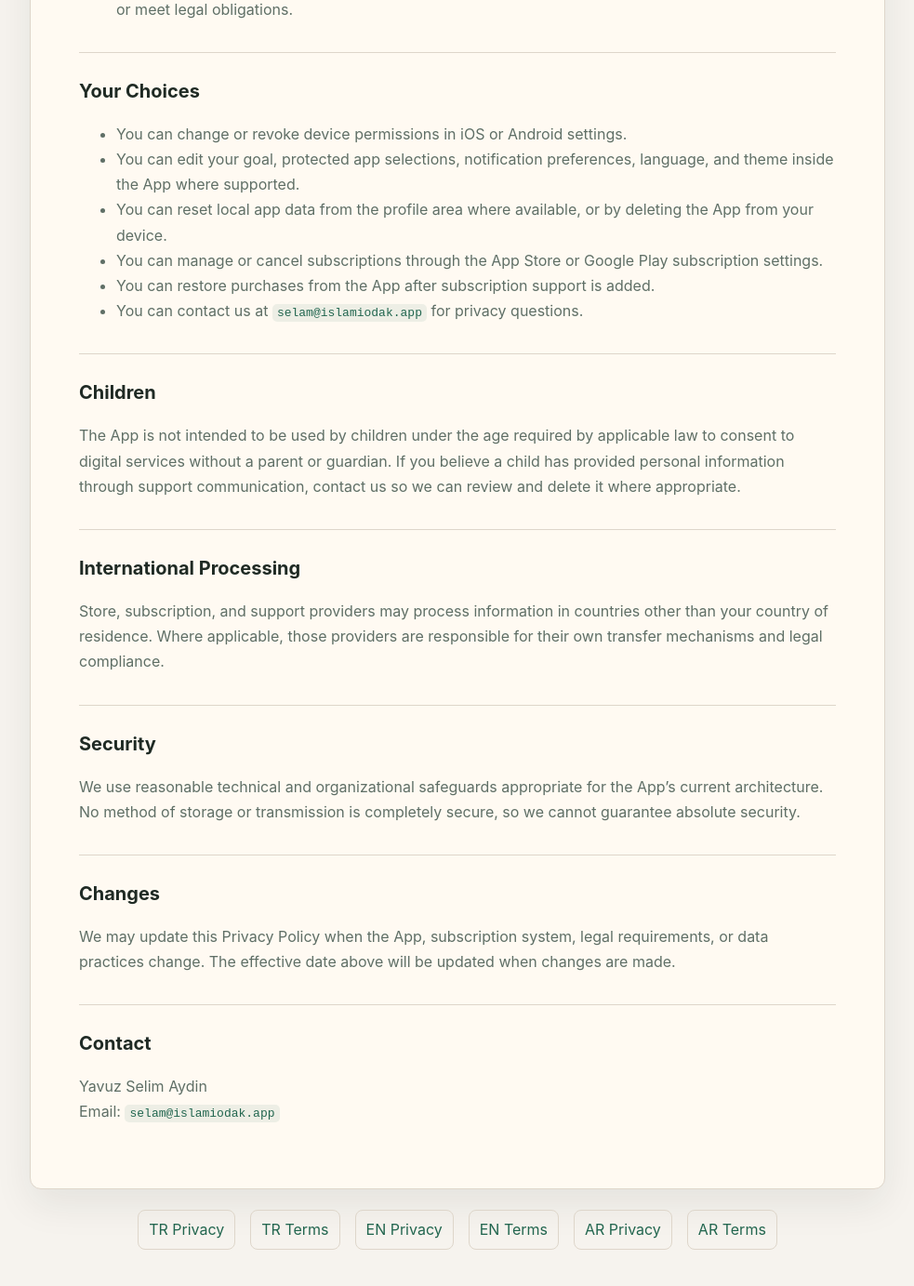
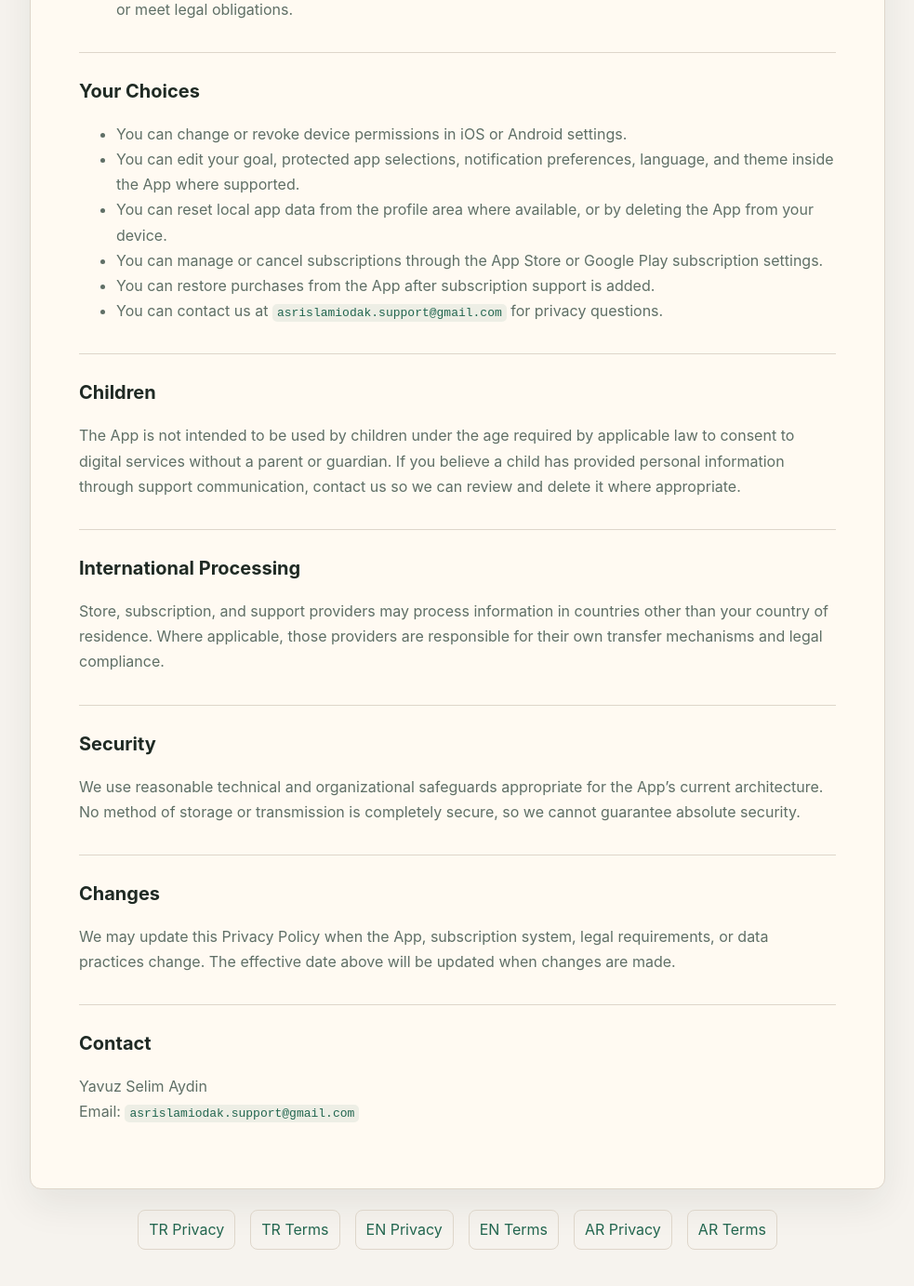
Before and after one commit to yavuzselimaydn/asr-legal, a Jekyll site: the page built from en/privacy/index.md, in a window 1280 px wide and 1400 px high, scrolled down 2126 px. Shown: the top 1383 px of the window at 93% size, without its empty margins (148-1131 px from the left). Built offline with Jekyll 4.4.1, drawn with Linux system fonts in a browser that asks for light colours; some of the changed text lies outside the part shown.

Commit message:
fix: update legal support email

```diff
--- a/en/privacy/index.md
+++ b/en/privacy/index.md
@@ -9,7 +9,7 @@ dir: ltr
 
 Effective date: May 18, 2026
 
-This Privacy Policy explains how Asr: Islamic Focus ("Asr", "the App", "we", "us") accesses, uses, stores, and shares information. The App is developed by Yavuz Selim Aydin. You can contact us at `selam@islamiodak.app`.
+This Privacy Policy explains how Asr: Islamic Focus ("Asr", "the App", "we", "us") accesses, uses, stores, and shares information. The App is developed by Yavuz Selim Aydin. You can contact us at `asrislamiodak.support@gmail.com`.
 
 Asr is designed as a privacy-conscious prayer, Quran habit, and focus-protection app. The current architecture keeps the core habit profile and protection state on your device unless a specific feature, operating system service, app store service, or purchase provider requires external processing.
 
@@ -58,7 +58,7 @@ We may share or process information with:
 - You can reset local app data from the profile area where available, or by deleting the App from your device.
 - You can manage or cancel subscriptions through the App Store or Google Play subscription settings.
 - You can restore purchases from the App after subscription support is added.
-- You can contact us at `selam@islamiodak.app` for privacy questions.
+- You can contact us at `asrislamiodak.support@gmail.com` for privacy questions.
 
 ## Children
 
@@ -79,4 +79,4 @@ We may update this Privacy Policy when the App, subscription system, legal requi
 ## Contact
 
 Yavuz Selim Aydin
-Email: `selam@islamiodak.app`
+Email: `asrislamiodak.support@gmail.com`
```
Also changed, not shown: ar/privacy/index.md (+3 -3 lines), ar/terms/index.md (+2 -2 lines), en/terms/index.md (+2 -2 lines), tr/privacy/index.md (+3 -3 lines), tr/terms/index.md (+2 -2 lines).
